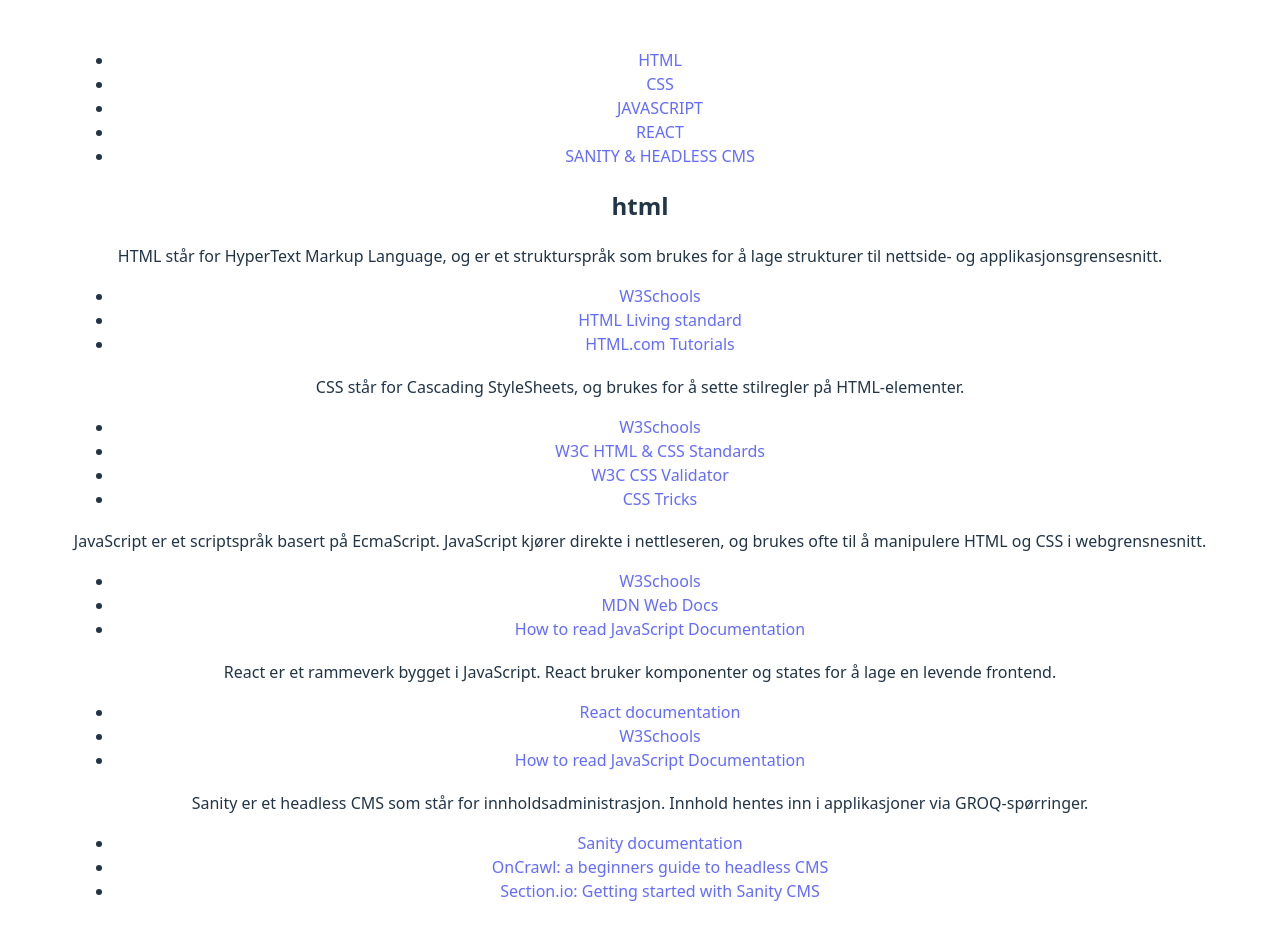
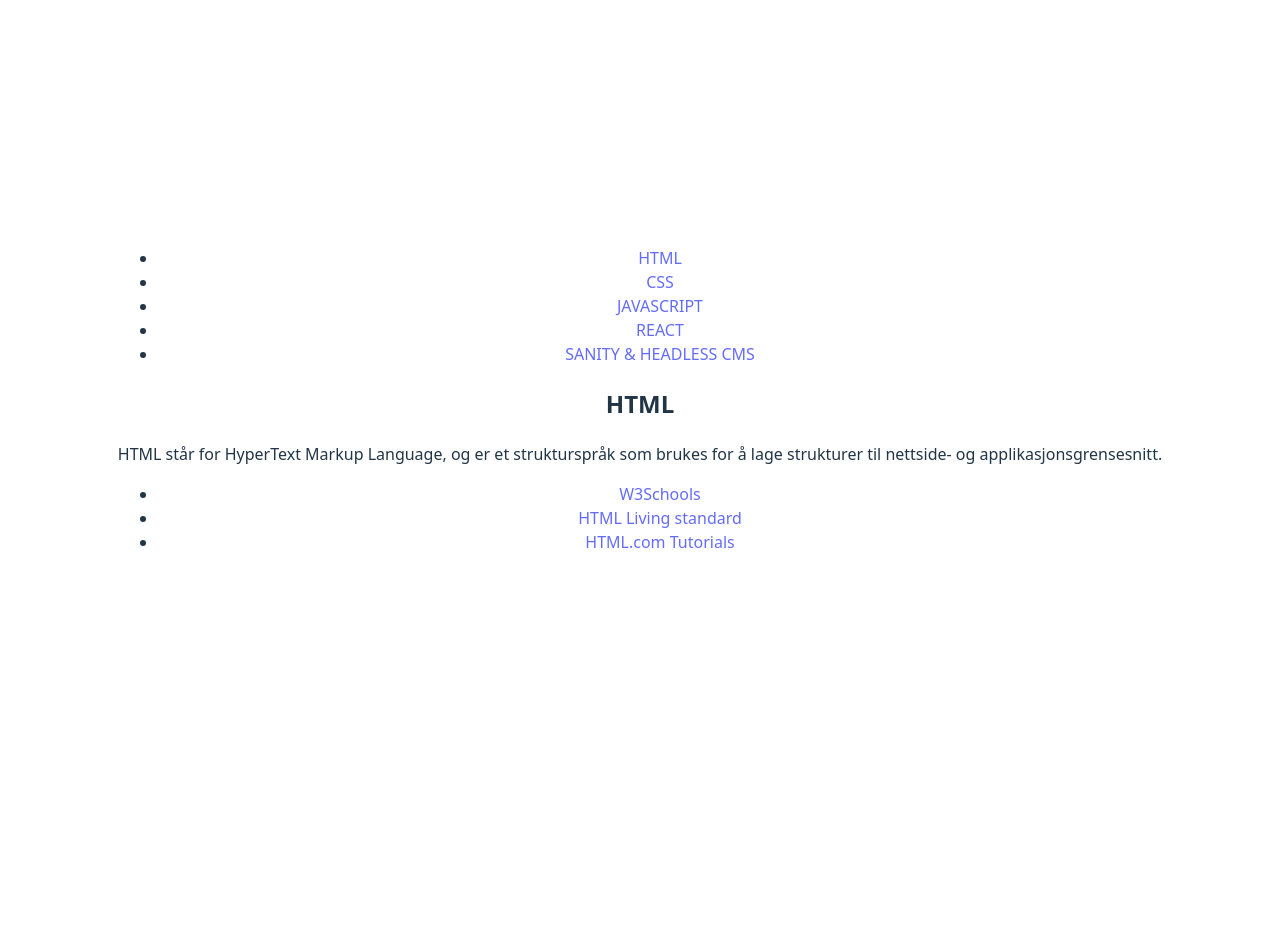
Before and after one commit to nikolaiols/uin25ak2_resourceapp_nikolaiols, a React (Vite) app in the folder arbeidskrav_2/: page /html in a window 1280 px wide. Shown: the top 940 px of the page. After the commit the page ends 800 px from the top, so only its background shows below. Built offline with nearby package versions, Linux system fonts and the light colour scheme.

Commit message:
feilskrevet, tok bare 2 timer å finne ut

```diff
--- a/arbeidskrav_2/src/App.jsx
+++ b/arbeidskrav_2/src/App.jsx
@@ -16,11 +16,11 @@
     <Layout/>
 
   <Routes>
-    <Route path="/html" element={<Resources Category="html" />} />
-    <Route path="/css" element={<Resources Category="css" />} />
-    <Route path="/javascript" element={<Resources Category="javascript"/>} />
-    <Route path="/react" element={<Resources Category="react" />} />
-    <Route path="/sanity" element={<Resources Category="headless-cms"/>} />
+    <Route path="/html" element={<Resources Category="HTML" />} />
+    <Route path="/css" element={<Resources Category="CSS" />} />
+    <Route path="/javascript" element={<Resources Category="JavaScript"/>} />
+    <Route path="/react" element={<Resources Category="React" />} />
+    <Route path="/sanity" element={<Resources Category="Sanity and headless CMS"/>} />
   </Routes>
   </Router>
 
--- /dev/null
+++ b/arbeidskrav_2/src/components/PageTitle.jsx
@@ -0,0 +1,4 @@
+
+export default function PageTitle({Category}){
+    return  (<h2>{Category}</h2>);
+}
--- a/arbeidskrav_2/src/components/Resources.jsx
+++ b/arbeidskrav_2/src/components/Resources.jsx
@@ -2,14 +2,17 @@
 import { resources } from "../components/ressurser.js"
 
 export default function Resources( {Category} ){
-
-
+    const filtered = resources.filter(
+        resource => resource.category === Category
+      );
     return(
         <>
      {/*bruke filter for å skrive ut fra arrayen*/}
      {console.log("jeg funker", Category)}
+     {console.log(filtered)}
     <h2>{Category}</h2>
-      {resources.map(resource => (
+
+      {filtered.map(resource => (
         <article key={resource.category}>
           <h3>{resource.title}</h3>
           <p>{resource.text}</p>
```
